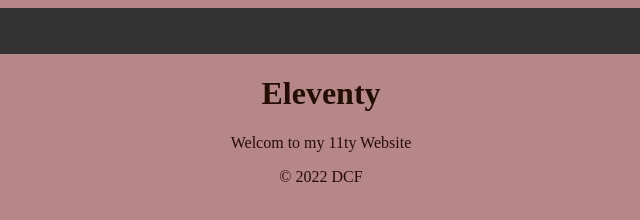
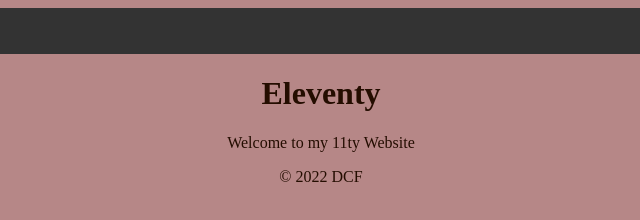
Before and after one commit to InkyC/mysite, an Eleventy site: page index.html in a window 1280 px wide. Shown: the full height of the page, 319-959 px from the left. Built offline with nearby package versions, Linux system fonts and the light colour scheme; Eleventy itself is replaced by a stand-in of ours; files that its build step writes are made by us from their sources.

Commit message:
Update index.html

```diff
--- a/index.html
+++ b/index.html
@@ -3,4 +3,4 @@
 title: Eleventy
 ---
 <h1>{{ title }}</h1>
-<p>Welcom to my 11ty Website</p>
+<p>Welcome to my 11ty Website</p>
```
